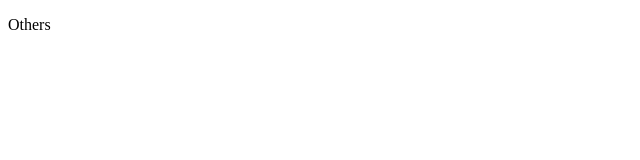
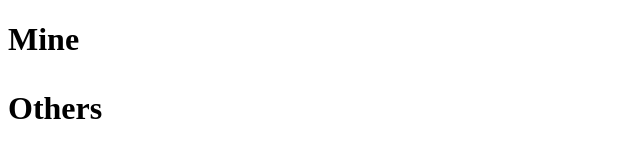
Before and after one commit to nikky00/Simple, a plain HTML site: page index.html in a window 1280 px wide. Shown: the whole page, without its empty margins (0-640 px from the left). Drawn offline with Linux system fonts and the light colour scheme.

Commit message:
Update index.html

```diff
--- a/index.html
+++ b/index.html
@@ -8,6 +8,8 @@
     <title>Document</title>
 </head>
 <body>
+    <h1>Mine<h1>
+
     <p>Others</p>
 </body>
 </html>
```
